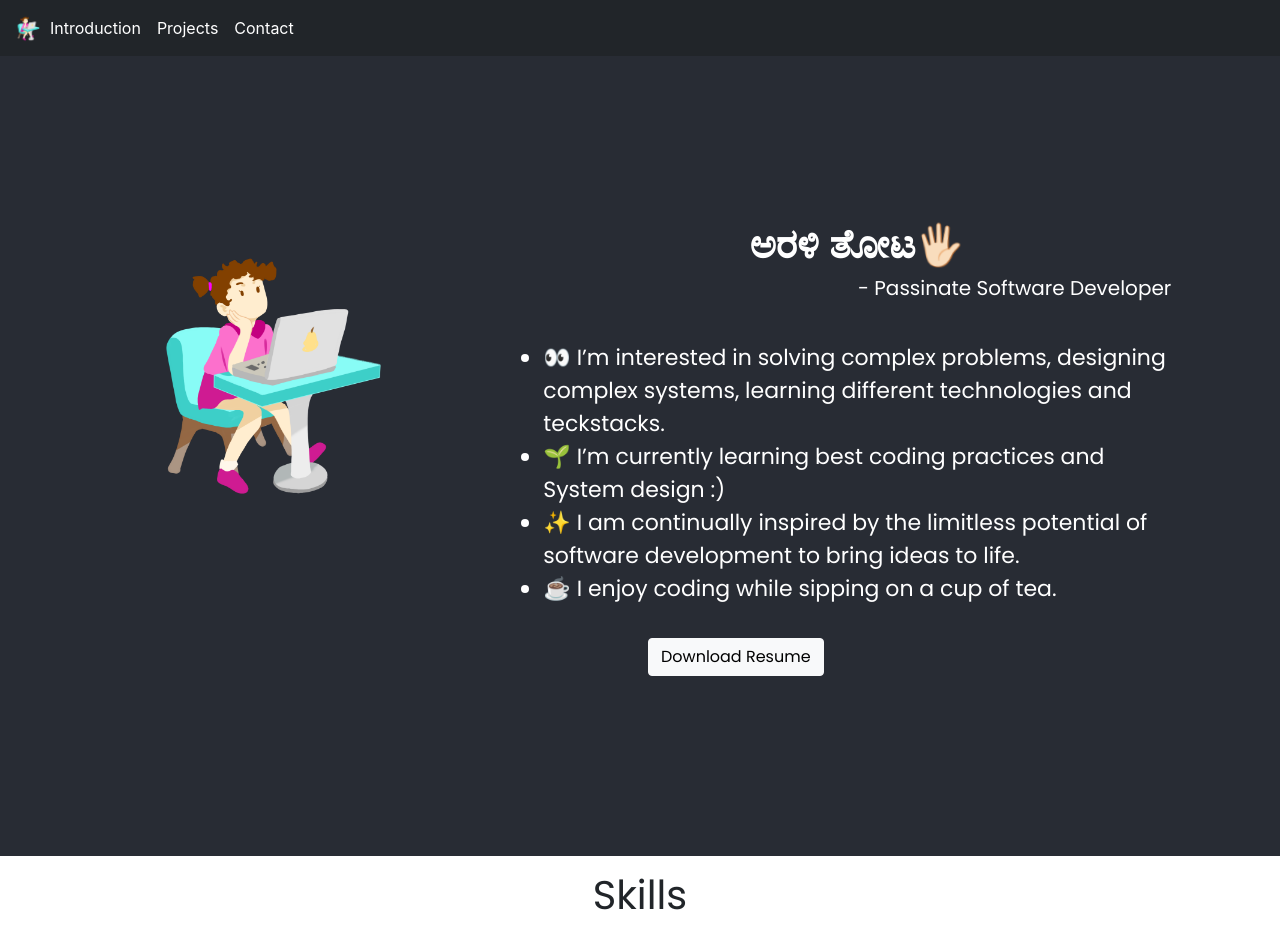
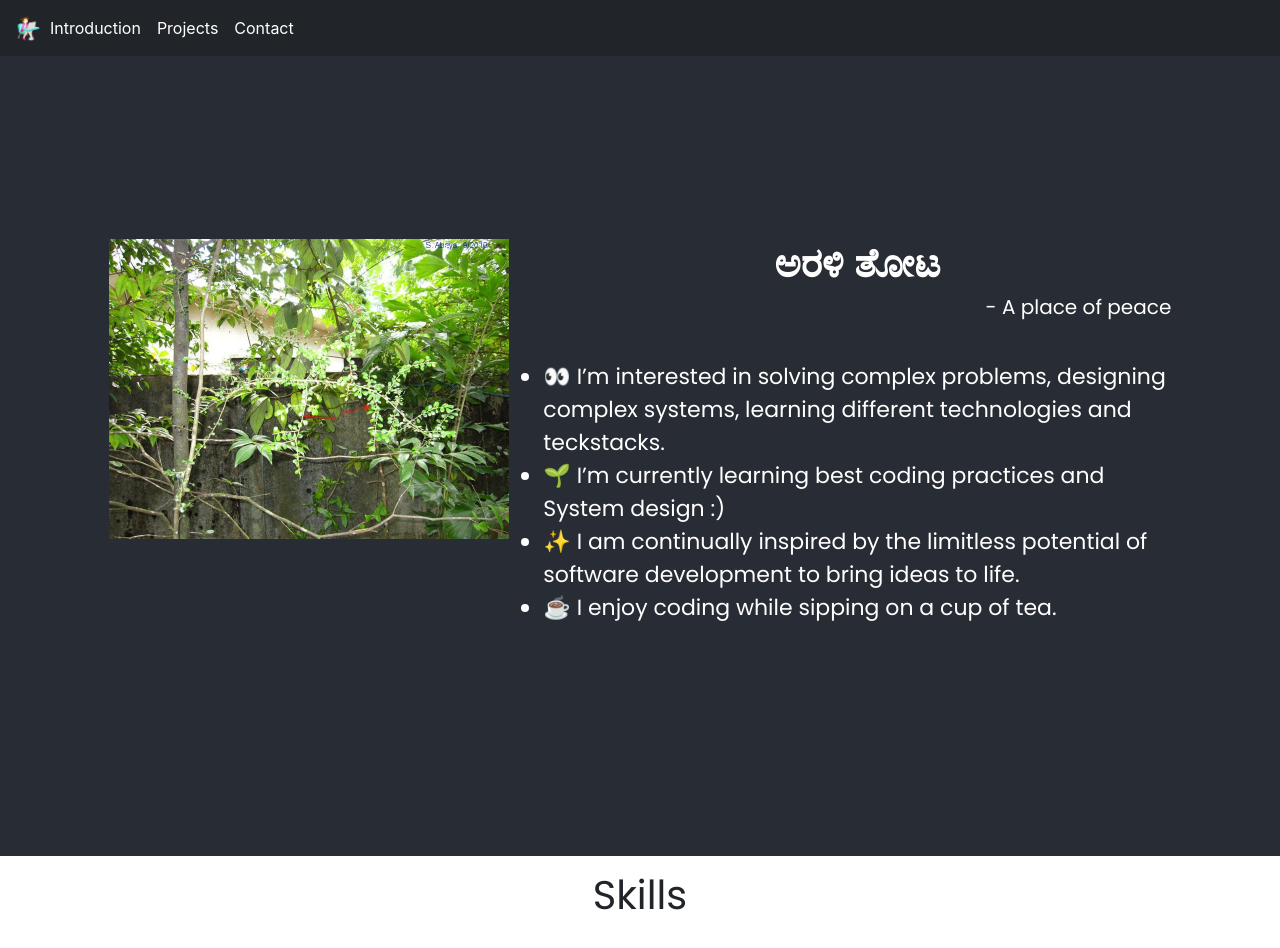
Before and after one commit to Nimitha-jagadeesha/Arali-thota, a React (Create React App) app: page / in a window 1280 px wide. Shown: the top 948 px of the page. Built offline with nearby package versions, Linux system fonts and the light colour scheme.

Commit message:
Update Introduction.js

```diff
--- a/src/Introduction.js
+++ b/src/Introduction.js
@@ -1,23 +1,19 @@
-import Nimitha_J from './Nimitha_J.pdf'
 export default function Introduction() {
     return (
         <div className="App" id="Intro">
             <div className="row">
                 <div className='col-md-3 col-9 offset-2 offset-md-1' data-aos="zoom-in" data-aos-duration="2000">
-                    <img src={process.env.PUBLIC_URL + "favicon.png"} height={300} alt="Dream->code->Achieve" />
+                    <img src={process.env.PUBLIC_URL + "arali.jpg"} height={300} alt="Dream->code->Achieve" />
                 </div>
                 <ul className="col-md-6 col-10 offset-1" data-aos="fade-up" data-aos-duration="2000">
-                    <h1 className="text-center heading">ಅರಳಿ ತೋಟ<span class="wave">🖐🏻</span> </h1>
-                    <h5 className="tagline"> - Passinate Software Developer</h5>
+                    <h1 className="text-center heading">ಅರಳಿ ತೋಟ</h1>
+                    <h5 className="tagline"> - A place of peace</h5>
                     <br />
                     <li>👀 I’m interested in solving complex problems, designing complex systems, learning different technologies and teckstacks.</li>
                     <li>🌱 I’m currently learning best coding practices and System design :)</li>
                     <li>✨ I am continually inspired by the limitless potential of software development to bring ideas to life.</li>
                     <li>☕ I enjoy coding while sipping on a cup of tea.</li>
                     <br />
-                    <a href={Nimitha_J} download="Nimitha_J" target='_blank' className='offset-2 text-center btn btn-light'>
-                        Download Resume
-                    </a>
                 </ul>
             </div>
         </div>
```
